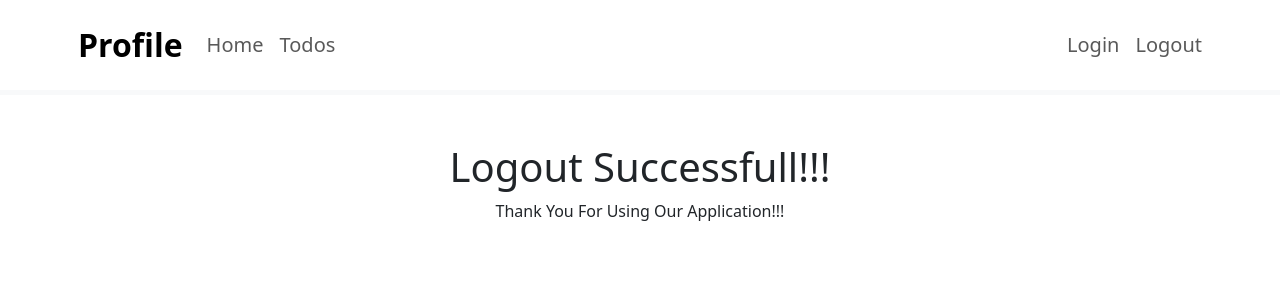
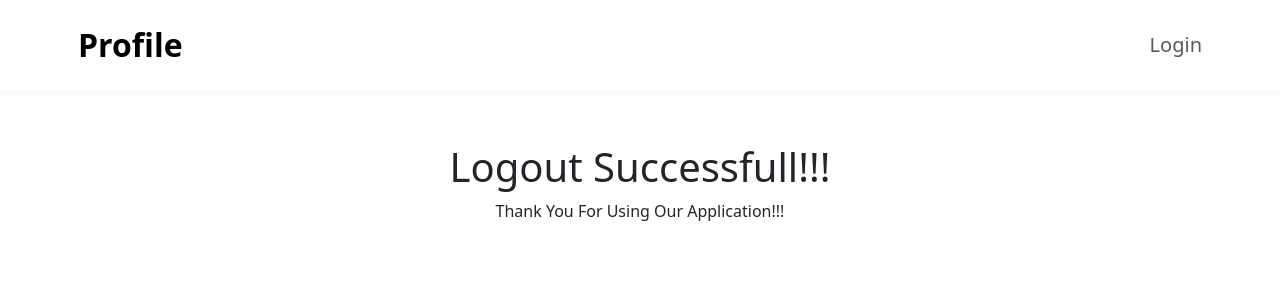
Before and after one commit to praveen-Kumar-R-1998/To-Do-Application, a React (Create React App) app: page /logout in a window 1280 px wide. Shown: the top 300 px of the page. Built offline with nearby package versions, Linux system fonts and the light colour scheme.

Commit message:
Added isAuthenticated method to control the tab menu items based on user login and logout

```diff
--- a/src/component/ToDo/HeaderComponent.jsx
+++ b/src/component/ToDo/HeaderComponent.jsx
@@ -5,8 +5,14 @@ import { useAuth } from "./Security/AuthContext";
 function HeaderComponent() {
   //   const authContext = useContext(AuthContext);
 
-  const authContext = useAuth()
-  console.log(authContext.number)
+  const authContext = useAuth();
+  const isAuthenticated = authContext.isAuthenticated;
+  //   console.log(authContext)
+
+  function logout (){
+    authContext.setAuthenticated(false)
+  }
+
   return (
     <header className="border-bottom border-light border-5 mb-5 p-2">
       <div className="container">
@@ -21,27 +27,35 @@ function HeaderComponent() {
             <div className="collapse navbar-collapse">
               <ul className="navbar-nav">
                 <li className="nav-item fs-5">
+                  {isAuthenticated && (
                     <Link className="nav-link" to="/welcome/Praveen">
                       Home
                     </Link>
+                  )}
                 </li>
                 <li className="nav-item fs-5">
+                  {isAuthenticated && (
                     <Link className="nav-link" to="/todos">
                       Todos
                     </Link>
+                  )}
                 </li>
               </ul>
             </div>
             <ul className="navbar-nav">
               <li className="nav-item fs-5">
+                {!isAuthenticated && (
                   <Link className="nav-link" to="/login">
                     Login
                   </Link>
+                )}
               </li>
               <li className="nav-item fs-5">
-                <Link className="nav-link" to="/logout">
+                {isAuthenticated && (
+                  <Link className="nav-link" to="/logout" onClick={logout}>
                     Logout
                   </Link>
+                )}
               </li>
             </ul>
           </nav>
--- a/src/component/ToDo/LoginComponent.jsx
+++ b/src/component/ToDo/LoginComponent.jsx
@@ -1,6 +1,6 @@
 import { useState } from "react";
-import { useNavigate } from 'react-router-dom';
-
+import { useNavigate } from "react-router-dom";
+import { useAuth } from "./Security/AuthContext";
 
 function LoginComponent() {
   const [userName, setUsername] = useState("Praveen");
@@ -10,6 +10,8 @@ function LoginComponent() {
   const [showErrorMessage, setShowErrorMessage] = useState(false);
 
   const navigate = useNavigate();
+
+  const authContext = useAuth();
 
   function handleUserNameChange(event) {
     // console.log(event);
@@ -27,11 +29,13 @@ function LoginComponent() {
     // console.log(userName)
     // console.log(password)
     if (userName === "Praveen" && password === "abcd") {
+      authContext.setAuthenticated(true)
       console.log("Success");
       setShowSuccessMessage(true);
       setShowErrorMessage(false);
       navigate(`/welcome/${userName}`);
     } else {
+      authContext.setAuthenticated(false)
       console.log("Failed");
       setShowSuccessMessage(false);
       setShowErrorMessage(true);
@@ -95,4 +99,4 @@ function LoginComponent() {
   );
 }
 
-  export default LoginComponent
+export default LoginComponent;
--- a/src/component/ToDo/Security/AuthContext.js
+++ b/src/component/ToDo/Security/AuthContext.js
@@ -2,20 +2,27 @@ import { createContext, useContext, useState } from "react";
 // 1. Create a context
 export const AuthContext = createContext();
 
-export const useAuth = ()=>useContext(AuthContext)
-
+export const useAuth = () => useContext(AuthContext);
 
 // 2. put some state in the context
 export default function AuthProvider({ children }) {
   // put some state in the context
   const [number, setNumber] = useState(10);
 
-  setInterval(
-    ()=>setNumber(number+1)
-    ,
-    5000
-  )
+  const [isAuthenticated, setAuthenticated] = useState(false);
+
+//   setInterval(() => setNumber(number + 1), 5000);
+
+/**
+ *
+ * this is {{ number, isAuthenticated, setAuthenticated }}
+ *
+ * similar to
+ *
+ * const valueToBeShared = { number, isAuthenticated, setAuthenticated }
+ * value={valueToBeShared}
+ */
   return (
-    <AuthContext.Provider value={{ number }}>{children}</AuthContext.Provider>
+    <AuthContext.Provider value={{ number, isAuthenticated, setAuthenticated }}>{children}</AuthContext.Provider>
   );
 }
```
Lines whose indentation alone changed are shown as unchanged.
